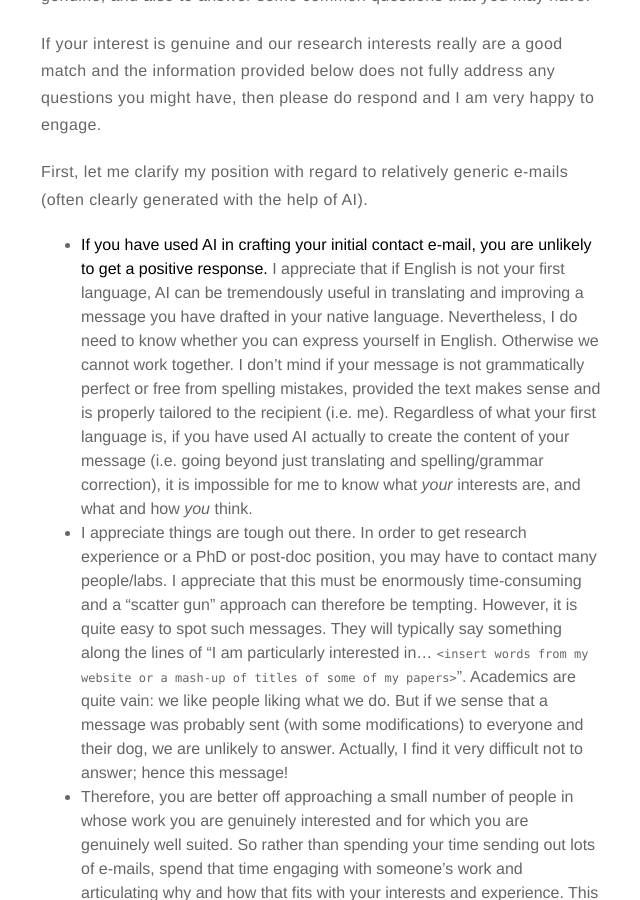
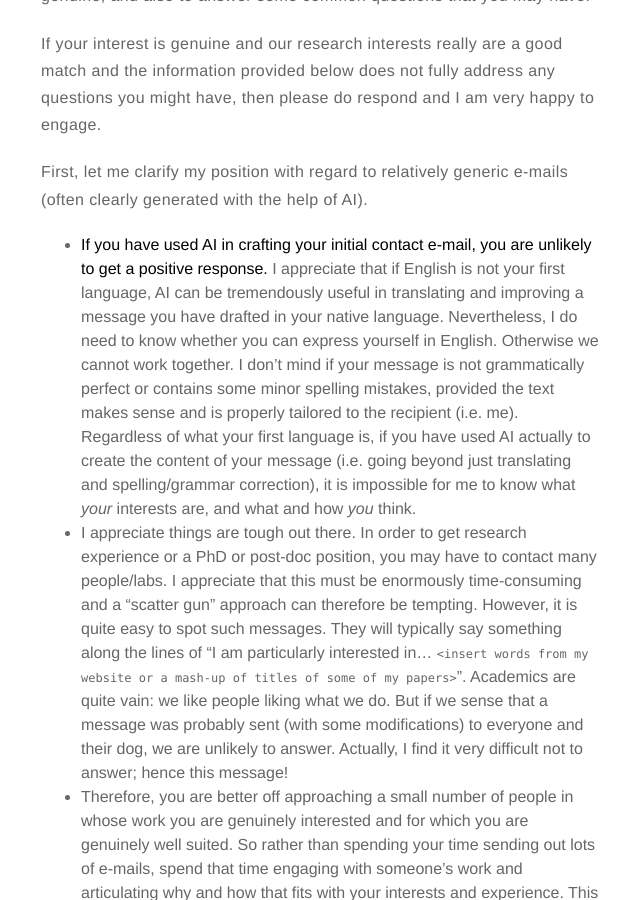
Before and after one commit to CasLudwig/CasLudwig.github.io, a Jekyll site: the page built from _posts/2026-10-29-Before-you-cold-mail-me,-please-read-this.md, in a window 1280 px wide and 900 px high, scrolled down 793 px. Shown: the whole window, without its empty margins (319-959 px from the left). Built offline with Jekyll 4.4.1, drawn with Linux system fonts in a browser that asks for light colours.

Commit message:
updated post

```diff
--- a/_posts/2026-10-29-Before-you-cold-mail-me,-please-read-this.md
+++ b/_posts/2026-10-29-Before-you-cold-mail-me,-please-read-this.md
@@ -25,7 +25,7 @@ If your interest is genuine and our research interests really are a good match a
 
 First, let me clarify my position with regard to relatively generic e-mails (often clearly generated with the help of AI).
 
-- **If you have used AI in crafting your initial contact e-mail, you are unlikely to get a positive response.** I appreciate that if English is not your first language, AI can be tremendously useful in translating and improving a message you have drafted in your native language. Nevertheless, I do need to know whether you can express yourself in English. Otherwise we cannot work together. I don't mind if your message is not grammatically perfect or free from spelling mistakes, provided the text makes sense and is properly tailored to the recipient (i.e. me). Regardless of what your first language is, if you have used AI actually to create the content of your message (i.e. going beyond just translating and spelling/grammar correction), it is impossible for me to know what *your* interests are, and what and how *you* think.
+- **If you have used AI in crafting your initial contact e-mail, you are unlikely to get a positive response.** I appreciate that if English is not your first language, AI can be tremendously useful in translating and improving a message you have drafted in your native language. Nevertheless, I do need to know whether you can express yourself in English. Otherwise we cannot work together. I don't mind if your message is not grammatically perfect or contains some minor spelling mistakes, provided the text makes sense and is properly tailored to the recipient (i.e. me). Regardless of what your first language is, if you have used AI actually to create the content of your message (i.e. going beyond just translating and spelling/grammar correction), it is impossible for me to know what *your* interests are, and what and how *you* think.
 - I appreciate things are tough out there. In order to get research experience or a PhD or post-doc position, you may have to contact many people/labs. I appreciate that this must be enormously time-consuming and a "scatter gun" approach can therefore be tempting. However, it is quite easy to spot such messages. They will typically say something along the lines of "I am particularly interested in... `<insert words from my website or a mash-up of titles of some of my papers>`". Academics are quite vain: we like people liking what we do. But if we sense that a message was probably sent (with some modifications) to everyone and their dog, we are unlikely to answer. Actually, I find it very difficult not to answer; hence this message!
 - Therefore, you are better off approaching a small number of people in whose work you are genuinely interested and for which you are genuinely well suited. So rather than spending your time sending out lots of e-mails, spend that time engaging with someone's work and articulating why and how that fits with your interests and experience. This process can actually be enormously helpful for yourself to work out what it is that you are interested in and would like to pursue. The message does not have to be long, but you want to show that you have genuinely considered the match.
 
```
